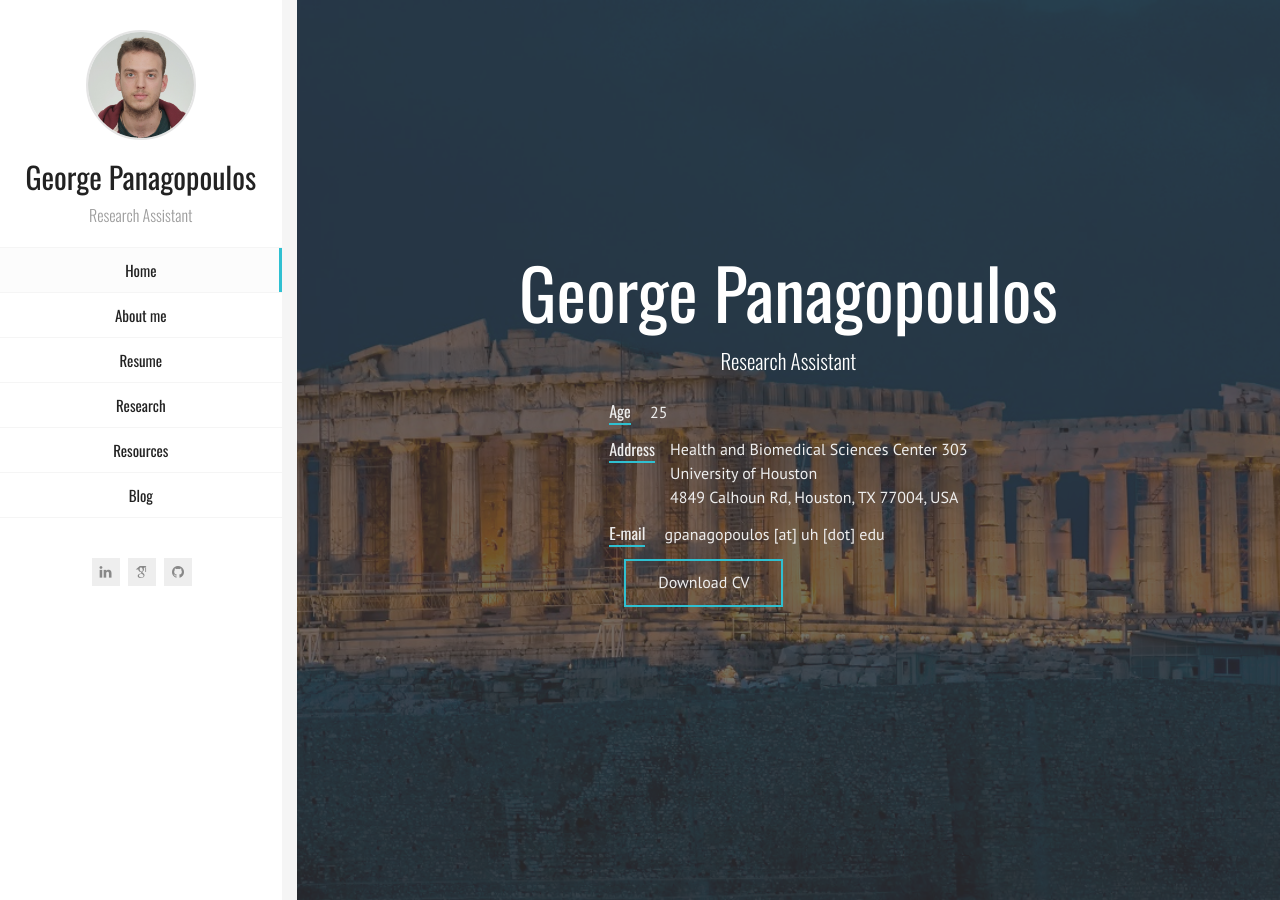
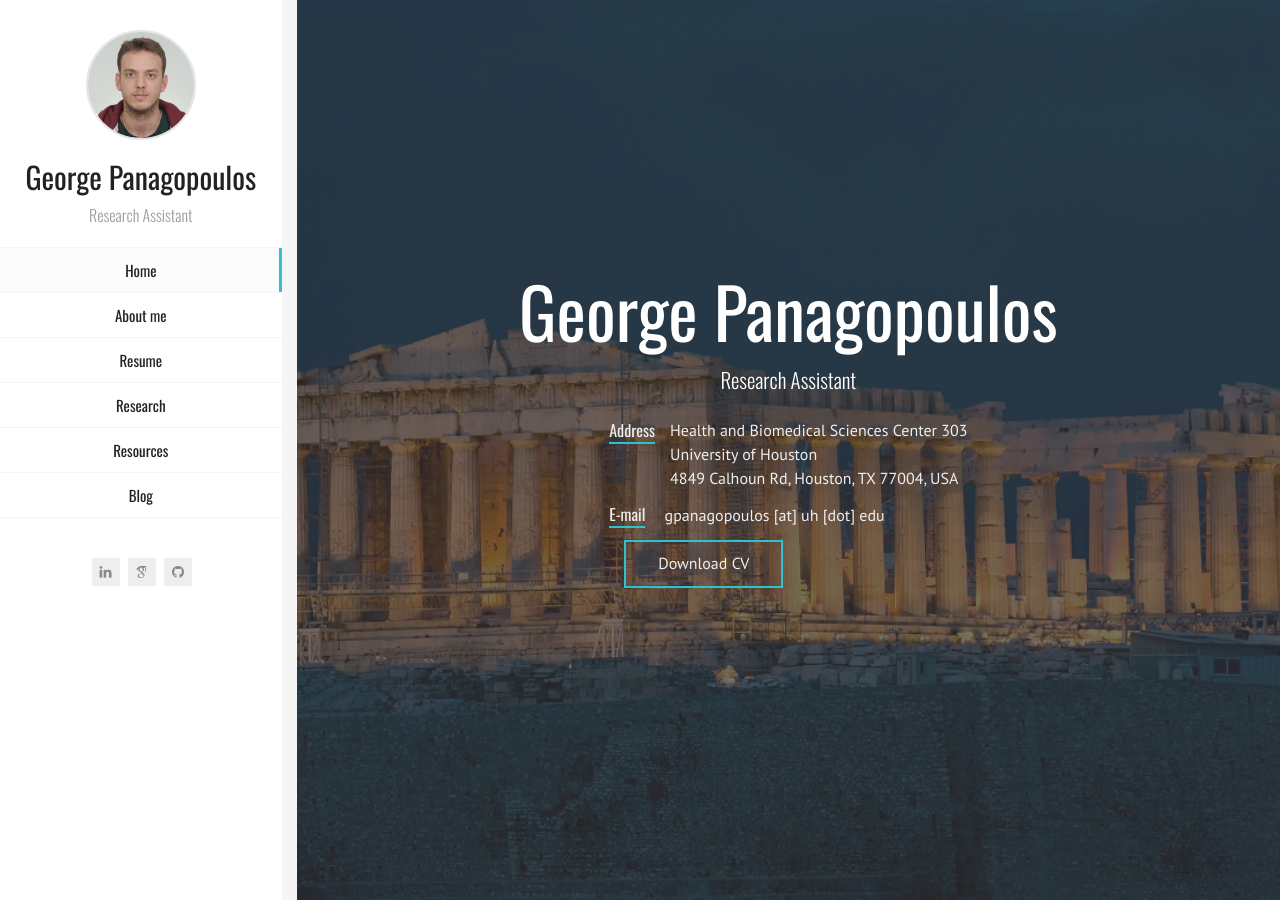
Before and after one commit to geopanag/geopanag.github.io, a Jekyll site: the page built from index.html, in a window 1280 px wide. Built offline with Jekyll 4.4.1, drawn with Linux system fonts in a browser that asks for light colours; some web fonts are replaced.

Commit message:
removed age

```diff
--- a/index.html
+++ b/index.html
@@ -19,10 +19,11 @@ title: George Panagopoulos
 
             <div class="block end" style="text-align: center">
                 <ul class="info-list">
-                    <li>
+                    <!--<li>
                         <span class="title">Age</span>
-                        <span class="value" id="myAge"><!--Auto calculated--> </span>
-                    </li>
+                        <span class="value" id="myAge"><!--Auto calculated-->
+						<!--</span>
+                    </li>-->
                     <li>
                         <table>
                             <tr>
```
